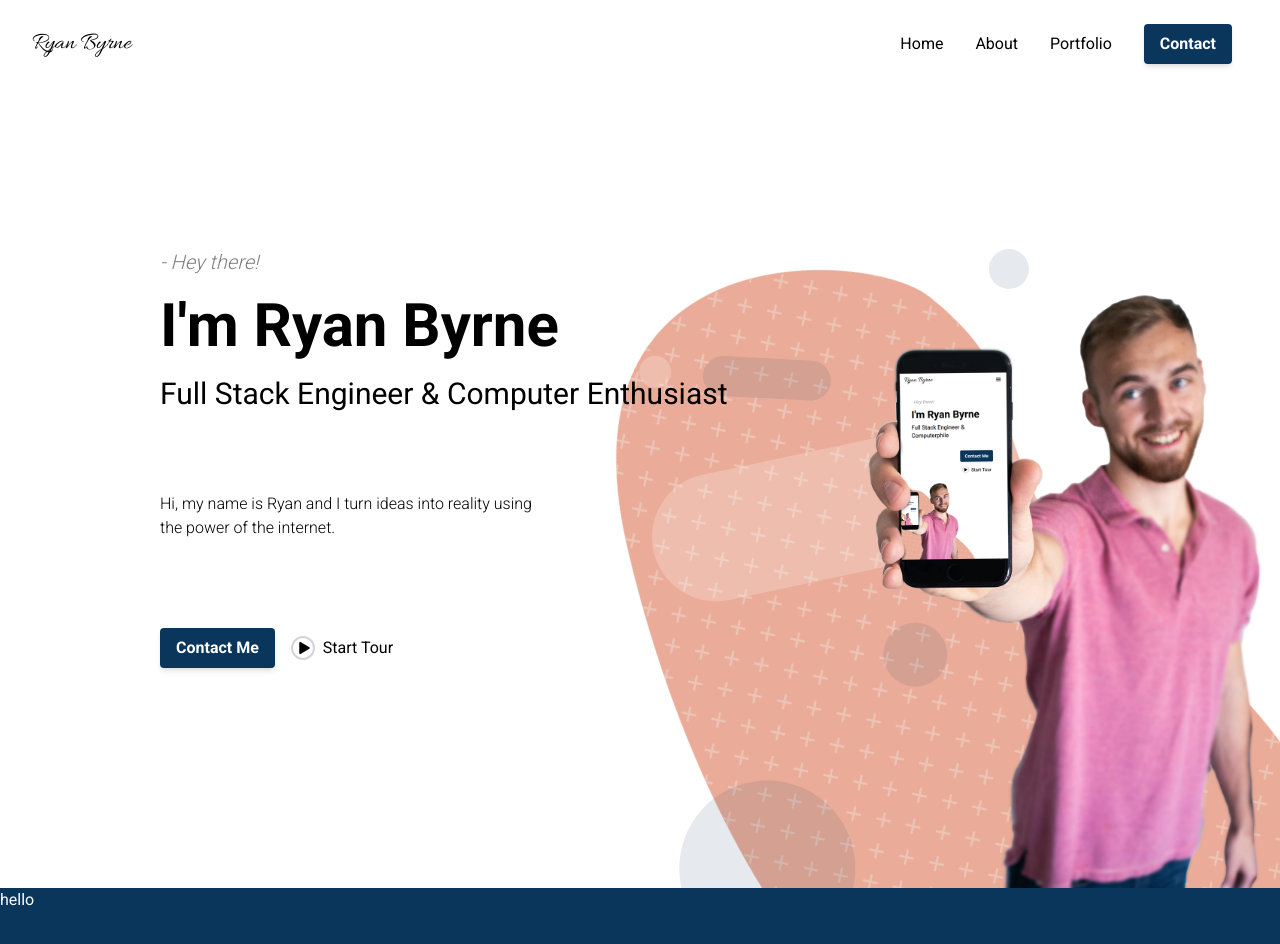
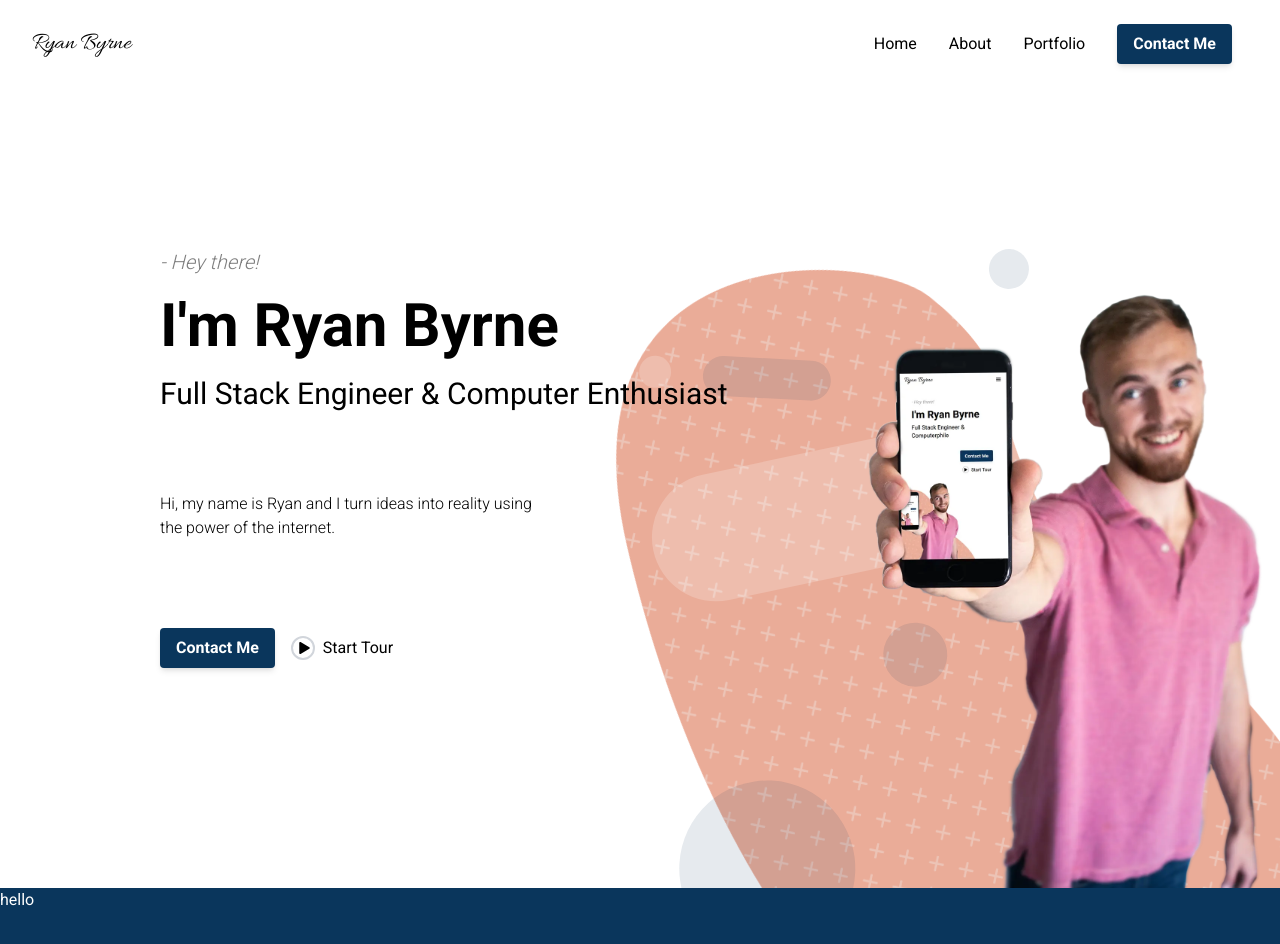
Before and after one commit to ryanbyrne30/resume, a Next.js app in the folder resume/: page / in a window 1280 px wide. Shown: the top 944 px of the page. Built offline with nearby package versions, Linux system fonts and the light colour scheme.

Commit message:
Webp image

```diff
--- /dev/null
+++ b/resume/src/components/ContactButton.tsx
@@ -0,0 +1,9 @@
+import Link from "next/link";
+
+export default function ContactButton() {
+  return (
+    <Link href="mailto:ryanjbyrne3@gmail.com">
+      <button className="primary">Contact Me</button>
+    </Link>
+  );
+}
--- a/resume/src/components/Hero.tsx
+++ b/resume/src/components/Hero.tsx
@@ -1,8 +1,9 @@
-import HeroImage from "@/assets/images/hero.png";
+import HeroImage from "@/assets/images/hero.webp";
 import BlobImage from "@/assets/svgs/blob.webp";
 import Image from "next/image";
 import Link from "next/link";
 import { BsFillTriangleFill } from "react-icons/bs";
+import ContactButton from "./ContactButton";
 
 export default function Hero() {
   return (
@@ -25,9 +26,7 @@ export default function Hero() {
         </p>
         <div className="flex flex-col items-end sm:items-start w-full py-10 sm:p-0">
           <div className="flex flex-col items-center sm:flex-row">
-            <Link href="/contact">
-              <button className="primary">Contact Me</button>
-            </Link>
+            <ContactButton />
             <Link href="/about">
               <div className=" cursor-pointer flex flex-row items-center whitespace-nowrap p-4">
                 <span className="p-1 rounded-full border-2 border-gray-300">
--- a/resume/src/components/Nav.tsx
+++ b/resume/src/components/Nav.tsx
@@ -1,6 +1,7 @@
 import Link from "next/link";
 import { useState } from "react";
 import { BiMenu } from "react-icons/bi";
+import ContactButton from "./ContactButton";
 
 function PrimaryMenu() {
   const [isOpen, setIsOpen] = useState(false);
@@ -30,9 +31,7 @@ function PrimaryMenu() {
             <Link href="/portfolio">Portfolio</Link>
           </li>
           <li className="p-4" onClick={() => setIsOpen(false)}>
-            <Link href="/contact">
-              <button className="primary">Contact</button>
-            </Link>
+            <ContactButton />
           </li>
         </ul>
       </div>
```
Also changed, not shown: resume/src/assets/images/hero.webp.
